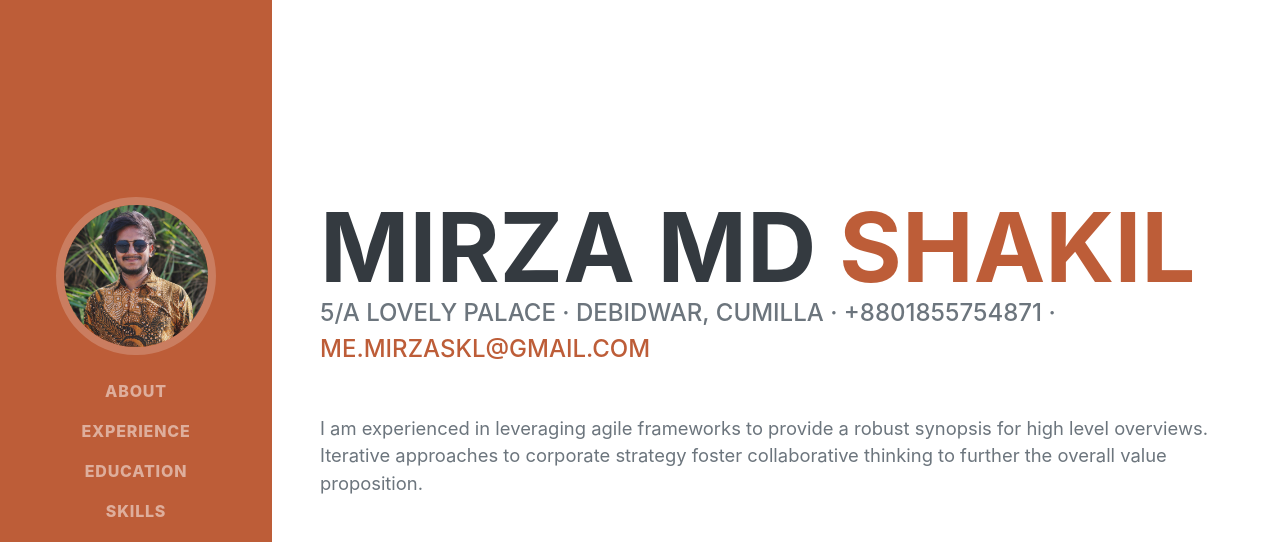
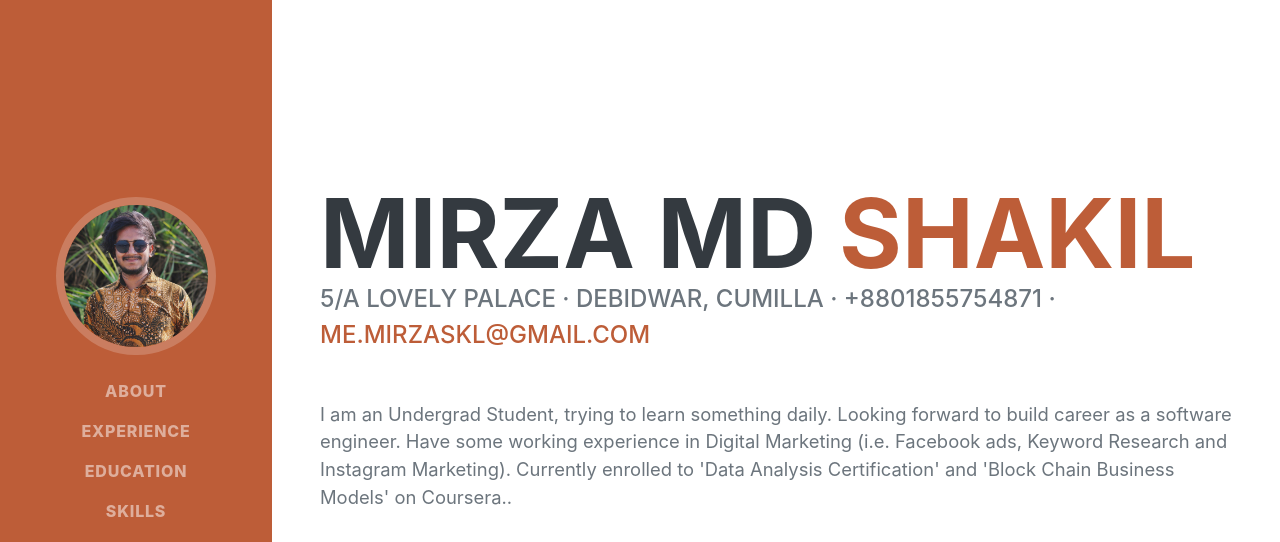
Before and after one commit to ImMirzaShakil/Mirza-Shakil, a plain HTML site: page index.html in a window 1280 px wide. Shown: the top 542 px of the page. Drawn offline with nearby package versions, Linux system fonts and the light colour scheme; a web font is replaced by a local one.

Commit message:
Update index.html

```diff
--- a/index.html
+++ b/index.html
@@ -47,9 +47,10 @@
                         5/A  Lovely Palace · Debidwar, Cumilla · +8801855754871 ·
                         <a href="mailto:me.mirzaskl@gmail.com">me.MirzaSkl@gmail.com</a>
                     </div>
-                    <p class="lead mb-5">I am experienced in leveraging agile frameworks to provide a robust synopsis for high level overviews. Iterative approaches to corporate strategy foster collaborative thinking to further the overall value proposition.</p>
+                    <p class="lead mb-5">I am an Undergrad Student, trying to learn something daily. Looking forward to build career as a software engineer. Have some working experience in Digital Marketing (i.e. Facebook ads, Keyword Research and Instagram Marketing).
+Currently enrolled to 'Data Analysis Certification' and 'Block Chain Business Models' on Coursera..</p>
                     <div class="social-icons">
-                        <a class="social-icon" href="https://www.linkedin.com/in/mirza-md-8412ba185/"><i class="fab fa-linkedin-in"></i></a>
+                        <a class="social-icon" href="https://www.linkedin.com/in/mirza-md-shakil/"><i class="fab fa-linkedin-in"></i></a>
                         <a class="social-icon" href="https://github.com/ImMirzaShakil"><i class="fab fa-github"></i></a>
 
                         <a class="social-icon" href="www.facebook.com/mirza.Shakil.31"><i class="fab fa-facebook-f"></i></a>
```
